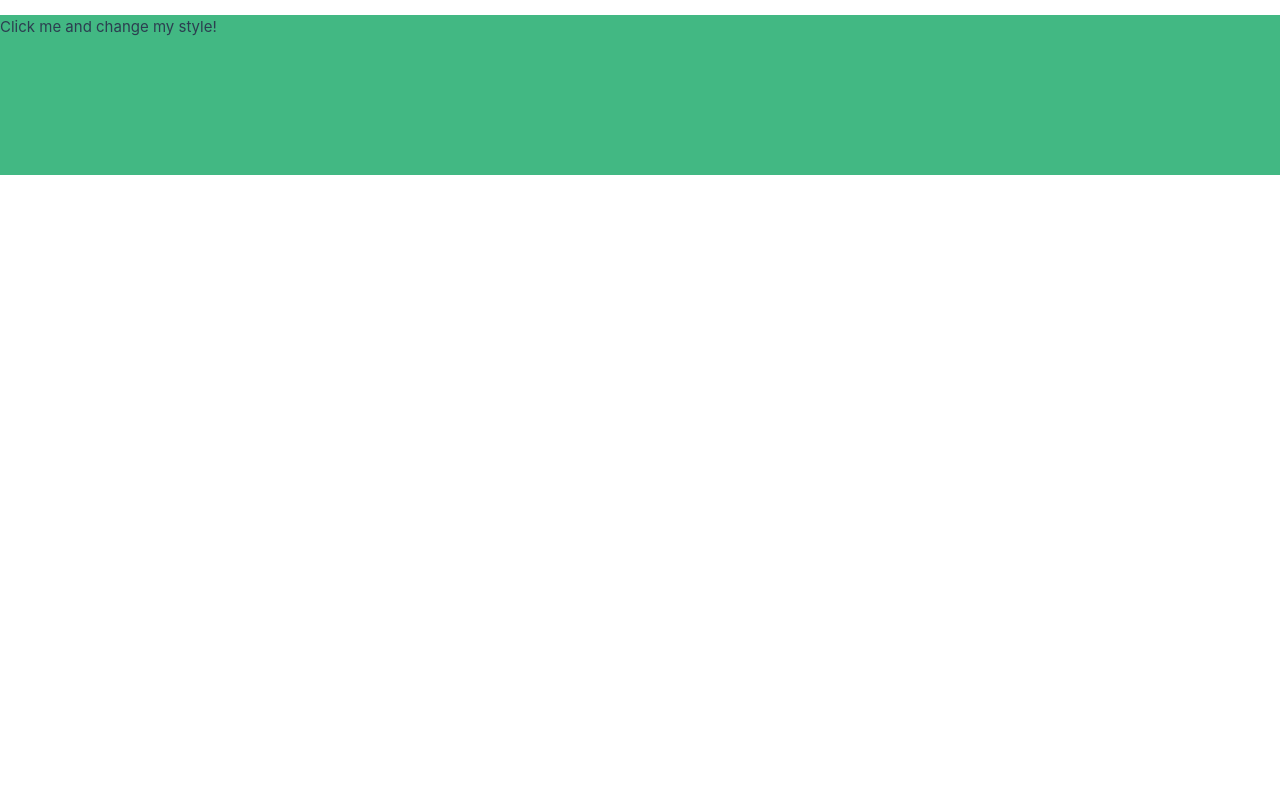
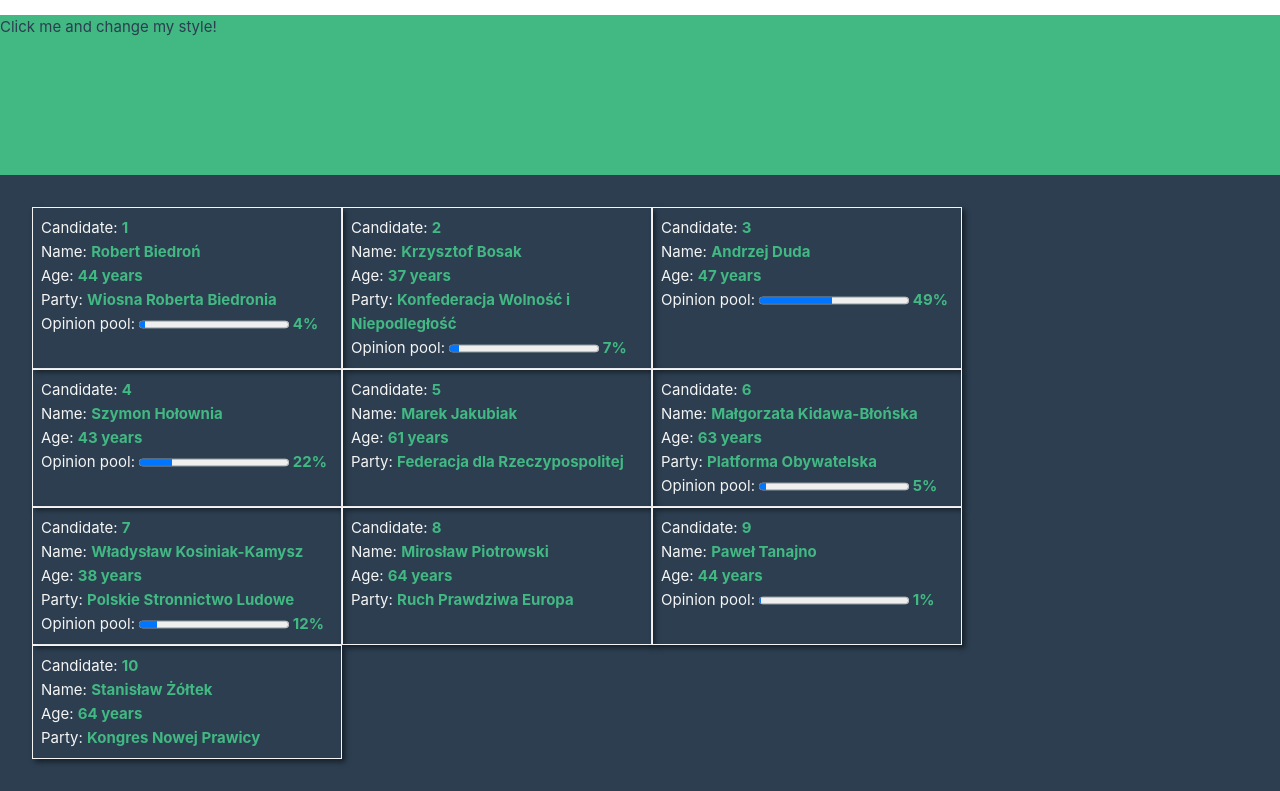
Before and after one commit to PiotrSierant/sierant.me, a Vue app: page / in a window 1280 px wide. Shown: the part 1836-2627 px from the top of the page. Before the commit the page ends 2011 px from the top, so only its background shows below. Built offline with nearby package versions, Linux system fonts and the light colour scheme.

Commit message:
components

```diff
--- a/src/App.vue
+++ b/src/App.vue
@@ -6,6 +6,7 @@
 import Reactive from "./components/Reactive.vue";
 import Watch from './components/Watch.vue';
 import DynamicClass from './components/DynamicClass.vue';
+import People from './components/PeopleList/People.vue';
 export default {
     components: {
         Header,
@@ -15,6 +16,7 @@
         Reactive,
         Watch,
         DynamicClass,
+        People,
     }
 }
 </script>
@@ -27,4 +29,5 @@
     <Reactive />
     <Watch />
     <DynamicClass />
+    <People />
 </template>
--- /dev/null
+++ b/src/components/PeopleList/People.vue
@@ -0,0 +1,116 @@
+<template>
+  <section class="section__peopleList">
+    <PeopleList :items="candidates"/>
+  </section>
+</template>
+
+<script>
+import { ref, computed } from "vue";
+import PeopleList from './PeopleList.vue'
+export default {
+  name: "People",
+  components: {
+    PeopleList,
+  },
+  setup() {
+    const candidatesWithParty = computed(() => {
+      candidates.value.filter(({party}) => party)
+    });
+
+    const candidates = ref([
+      {
+        id: 1,
+        firstName: 'Robert',
+        lastName: 'Biedroń',
+        age: 44,
+        party: 'Wiosna Roberta Biedronia',
+        opinionPool: 4,
+      },
+      {
+        id: 2,
+        firstName: 'Krzysztof',
+        lastName: 'Bosak',
+        age: '37',
+        party: 'Konfederacja Wolność i Niepodległość',
+        opinionPool: 7,
+      },
+      {
+        id: 3,
+        firstName: 'Andrzej',
+        lastName: 'Duda',
+        age: 47,
+        party: null,
+        opinionPool: 49,
+      },
+      {
+        id: 4,
+        firstName: 'Szymon',
+        lastName: 'Hołownia',
+        age: 43,
+        party: null,
+        opinionPool: 22,
+      },
+      {
+        id: 5,
+        firstName: 'Marek',
+        lastName: 'Jakubiak',
+        age: 61,
+        party: 'Federacja dla Rzeczypospolitej',
+        opinionPool: null,
+      },
+      {
+        id: 6,
+        firstName: 'Małgorzata',
+        lastName: 'Kidawa-Błońska',
+        age: 63,
+        party: 'Platforma Obywatelska',
+        opinionPool: 5,
+      },
+      {
+        id: 7,
+        firstName: 'Władysław',
+        lastName: 'Kosiniak-Kamysz',
+        age: 38,
+        party: 'Polskie Stronnictwo Ludowe',
+        opinionPool: 12,
+      },
+      {
+        id: 8,
+        firstName: 'Mirosław',
+        lastName: 'Piotrowski',
+        age: 64,
+        party: 'Ruch Prawdziwa Europa',
+        opinionPool: null,
+      },
+      {
+        id: 9,
+        firstName: 'Paweł',
+        lastName: 'Tanajno',
+        age: 44,
+        party: null,
+        opinionPool: 1,
+      },
+      {
+        id: 10,
+        firstName: 'Stanisław',
+        lastName: 'Żółtek',
+        age: 64,
+        party: 'Kongres Nowej Prawicy',
+        opinionPool: null,
+      },
+  ]);
+    return { candidates, candidatesWithParty };
+  },
+};
+</script>
+
+<style lang="scss" scoped>
+.section__peopleList {
+  width: 100%;
+  display: flex;
+  justify-content: center;
+  align-items: center;
+  background-color: #2c3e50;
+  color: whitesmoke;
+}
+</style>
--- /dev/null
+++ b/src/components/PeopleList/PeopleList.vue
@@ -0,0 +1,51 @@
+<template>
+  <div class="person__wrap">
+    <Person
+      v-for="(item, index) in items"
+      :key="item.id"
+      :index="index"
+      :item="item"
+    />
+  </div>
+</template>
+
+<script>
+import Person from "./Person.vue";
+export default {
+  name: "PeopleList",
+  components: {
+    Person,
+  },
+  props: {
+    items: {
+      type: Array,
+      default: () => [
+        {
+          id:1,
+          firstName: 'Pjoter',
+          lastName: 'Me',
+          age: 26,
+          party: null,
+        },
+        {
+          id:2,
+          firstName: 'Pjoter2',
+          lastName: 'Me2',
+          age: 22,
+          party: 'Siemka',
+        }
+      ]
+    }
+  },
+};
+</script>
+
+<style lang="scss" scoped>
+.person__wrap {
+  width: 100%;
+  max-width: 1366px;
+  display: flex;
+  flex-wrap: wrap;
+  padding: 2rem;
+}
+</style>
--- /dev/null
+++ b/src/components/PeopleList/Person.vue
@@ -0,0 +1,50 @@
+<template>
+  <div class="person">
+    <p>Candidate: <strong>{{ index + 1 }}</strong></p>
+    <p>Name: <strong>{{ item.firstName }} {{ item.lastName }}</strong></p>
+    <p>Age: <strong>{{ ageWithYears }}</strong></p>
+    <p v-if="item.party">Party: <strong>{{ item.party }}</strong></p>
+    <p v-if="item.opinionPool">
+      Opinion pool: <strong><progress max="100" :value="item.opinionPool"></progress> {{ item.opinionPool }}%</strong></p>
+  </div>
+</template>
+
+<script>
+import { computed } from "vue";
+
+export default {
+  name: "Person",
+  props: {
+    item: {
+      type: Object,
+      default: () => {},
+    },
+    index: {
+      type: Number,
+      default: 0,
+    },
+  },
+  setup(props) {
+    const ageWithYears = computed(() => `${props.item.age} years`);
+    return { ageWithYears };
+  },
+};
+</script>
+
+<style lang="scss" scoped>
+.person {
+  border: 1px solid whitesmoke;
+  display: flex;
+  flex-direction: column;
+  flex-shrink: 1;
+  flex-basis: 310px;
+  padding: .5rem;
+  box-shadow: 3px 3px 5px rgba(0,0,0, .5);
+  p {
+    color: whitesmoke;
+    strong {
+      color: #42b883;
+    }
+  }
+}
+</style>
```
